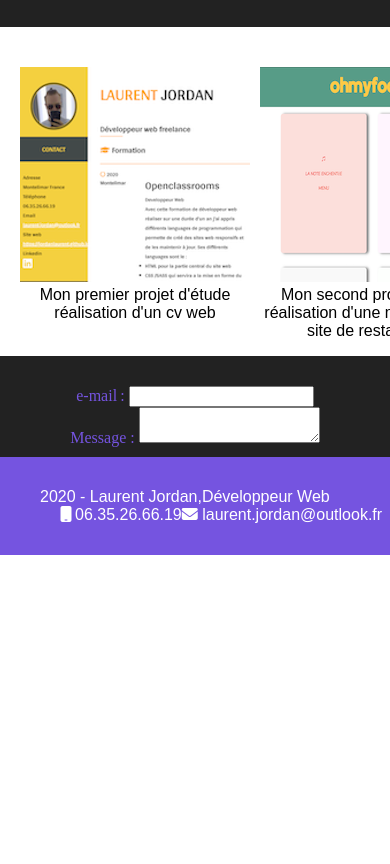
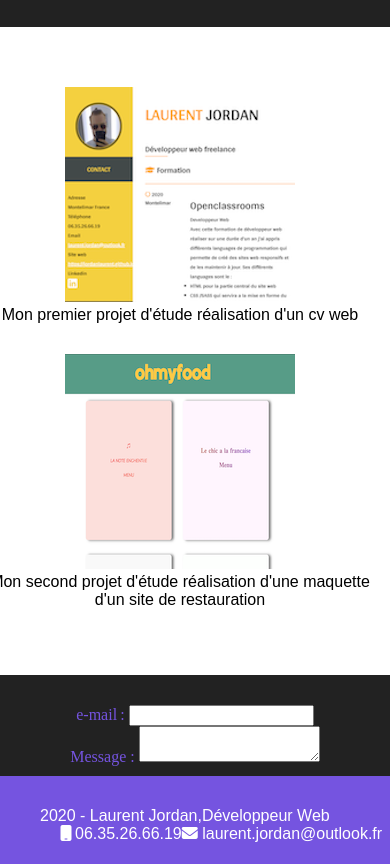
Before and after one commit to jordanlaurent/portfolio, a website: page index.html in a window 390 px wide. Shown: the part 1655-2519 px from the top of the page. Before the commit the page ends 2210 px from the top, so only its background shows below. Drawn offline with Linux system fonts and the light colour scheme.

Commit message:
display column pour la section article projet

```diff
--- a/sass/2.mediaqueries/_mobile.scss
+++ b/sass/2.mediaqueries/_mobile.scss
@@ -36,8 +36,8 @@
     .fa-mobile{padding-left: 20px;padding-right: 3px;}
 
     /* article projet */
-    #article_projet_display{  text-align: center; display: flex; flex-direction: row; margin-left: -30px;}
-    .projet_border{ padding-left: 10px; }
+    #article_projet_display{  text-align: center; display: flex; flex-direction: column; margin-left: -30px; padding:20px}
+    .projet_border{ padding-bottom: 30px; }
 
     /*contact*/
     #contact{padding-top: 30px; padding-bottom: 30px; text-align: center;}
```
Also changed, not shown: css/style.css, 1 other file.
